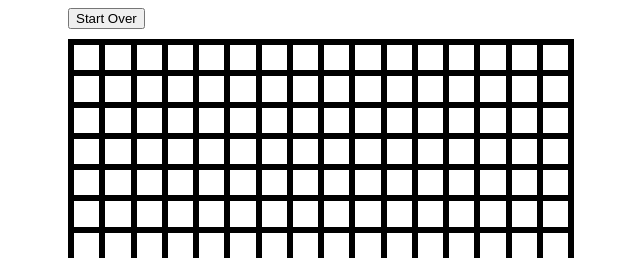
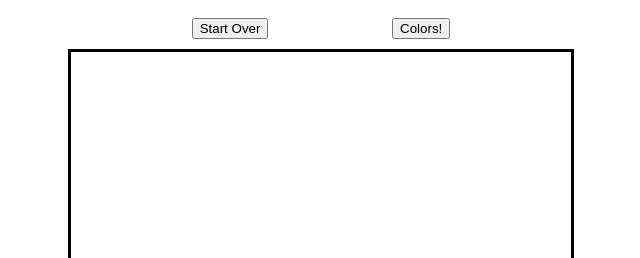
Before and after one commit to roryliberty/Etch-a-Sketch, a plain HTML site: page index.html in a window 1280 px wide. Shown: the top 258 px of the page, without its empty margins (319-959 px from the left). Drawn offline with Linux system fonts and the light colour scheme.

Commit message:
Added color button, cleaned up code, added comments; Need to make color button work.

```diff
--- a/index.html
+++ b/index.html
@@ -10,6 +10,7 @@
             <main>
                 <div id="button-container">
                     <button id="start-over" onclick="clearGrid()">Start Over</button>
+                    <button id="color-button" onclick="clearGrid()">Colors!</button>
                 </div>
                 <div id="grid-container">
 
--- a/style.css
+++ b/style.css
@@ -15,7 +15,10 @@ main {
 }
 
 #button-container {
+    display: flex;
+    justify-content: space-evenly;
     padding-bottom: 10px;
+    padding-top: 10px;
 }
 
 /*#grid-container {
@@ -29,7 +32,7 @@ main {
 
 .grid-cell {
     display: flex;
-    border-style: solid;
+    /*border-style: solid;*/
     padding: 5px;
     background-color: white;
 }
```
